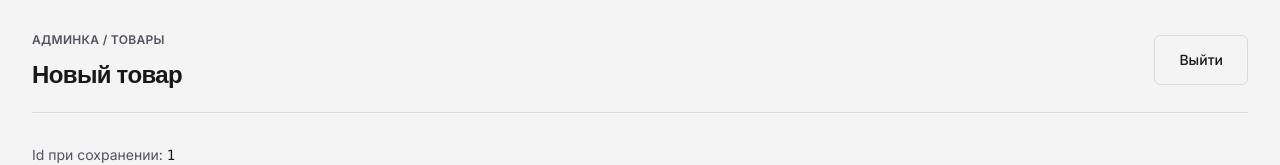
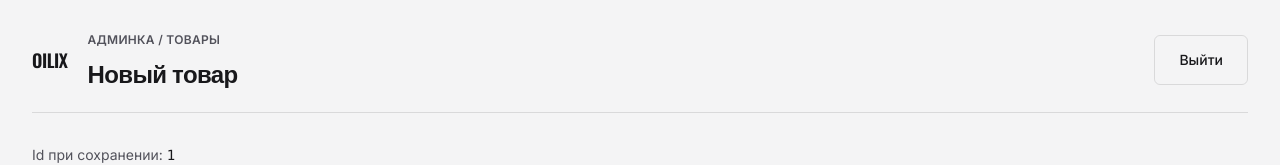
Before and after one commit to zagliadov/Oilix, a Next.js app: page /admin/products/new in a window 1280 px wide. Shown: the top 165 px of the page. Built offline with nearby package versions, Linux system fonts and the light colour scheme; no server answers; the database is empty.

Commit message:
fix: call updateTag("catalog") so storefront cache gets product images

```diff
--- a/app/admin/page.tsx
+++ b/app/admin/page.tsx
@@ -1,5 +1,6 @@
 import type { Metadata } from "next";
 import Link from "next/link";
+import { getTranslations } from "next-intl/server";
 
 import { adminLogoutAction } from "@/app/lib/admin/auth/actions";
 import {
@@ -13,12 +14,20 @@ export const metadata: Metadata = {
   robots: { index: false, follow: false },
 };
 
-export default function AdminHomePage() {
+export default async function AdminHomePage() {
+  const landingTranslations = await getTranslations("Landing");
+
   return (
     <div className="w-full px-4 py-10 sm:px-6 lg:px-8">
       <header className="flex flex-col gap-4 border-b border-border pb-8 sm:flex-row sm:items-center sm:justify-between">
         <div>
-          <h1 className="font-display text-2xl font-bold tracking-tight text-foreground">
+          <Link
+            href="/"
+            className="font-display inline-block text-lg font-semibold uppercase tracking-tight text-foreground transition hover:opacity-85"
+          >
+            {landingTranslations("brand")}
+          </Link>
+          <h1 className="font-display mt-3 text-2xl font-bold tracking-tight text-foreground">
             Администрирование
           </h1>
           <p className="mt-1 text-sm text-muted-foreground">
--- a/app/lib/admin/products/product-actions.ts
+++ b/app/lib/admin/products/product-actions.ts
@@ -4,6 +4,7 @@ import { revalidatePath } from "next/cache";
 import { redirect } from "next/navigation";
 
 import { requireAdminSession } from "@/app/lib/admin/auth/require-admin";
+import { getCatalogBundle } from "@/app/lib/catalog/load-catalog";
 import { parseProductFromFormData } from "@/app/lib/catalog-data/parse-product-form";
 import {
   createProduct,
@@ -11,7 +12,6 @@ import {
   getProductById,
   updateProduct,
 } from "@/app/lib/catalog-data/product-repository";
-import { readCatalogBundleFromFile } from "@/app/lib/catalog-data/read-catalog-file";
 import { suggestNextProductId } from "@/app/lib/catalog-data/product-ids";
 
 export type ProductFormActionState = {
@@ -26,7 +26,7 @@ export const createProductAction = async (
   formData: FormData,
 ): Promise<ProductFormActionState> => {
   await requireAdminSession();
-  const bundle = await readCatalogBundleFromFile();
+  const bundle = await getCatalogBundle();
   const newId = suggestNextProductId(bundle.products);
   const parsed = parseProductFromFormData(formData, bundle, {
     mode: "create",
@@ -36,8 +36,10 @@ export const createProductAction = async (
     return { ok: false, errors: parsed.errors };
   }
   await createProduct(parsed.product);
+  const createdId = parsed.product.id;
   revalidatePath("/admin/products");
-  redirect("/admin/products");
+  revalidatePath(`/admin/products/${encodeURIComponent(createdId)}/edit`);
+  redirect(`/admin/products/${encodeURIComponent(createdId)}/edit`);
 };
 
 export const updateProductAction = async (
@@ -50,7 +52,7 @@ export const updateProductAction = async (
   if (id === "") {
     return { ok: false, errors: ["Не указан id товара."] };
   }
-  const bundle = await readCatalogBundleFromFile();
+  const bundle = await getCatalogBundle();
   const parsed = parseProductFromFormData(formData, bundle, {
     mode: "edit",
     productId: id,
@@ -68,7 +70,9 @@ export const updateProductAction = async (
   return { ok: true, saved: true };
 };
 
-export const deleteProductAction = async (formData: FormData): Promise<void> => {
+export const deleteProductAction = async (
+  formData: FormData,
+): Promise<void> => {
   await requireAdminSession();
   const idRaw = formData.get("id");
   const id = typeof idRaw === "string" ? idRaw.trim() : "";
--- a/app/lib/catalog-data/product-image-repository.ts
+++ b/app/lib/catalog-data/product-image-repository.ts
@@ -1,13 +1,16 @@
 import "server-only";
 
 import { eq, asc, max } from "drizzle-orm";
-import { revalidateTag } from "next/cache";
+import { revalidateTag, updateTag } from "next/cache";
 
 import { logAdminProductImages } from "@/app/lib/debug/log-admin-product-images";
 import { getDb } from "@/app/lib/db/client";
 import { productImages } from "@/app/lib/db/schema";
 
 const invalidateCatalog = (): void => {
+  // `updateTag` (Server Action paths) expires `unstable_cache` immediately; `revalidateTag` alone
+  // can leave stale catalog HTML without fresh `product_images` URLs (cards show placeholders).
+  updateTag("catalog");
   revalidateTag("catalog", "default");
 };
 
--- a/app/lib/catalog-data/product-repository.ts
+++ b/app/lib/catalog-data/product-repository.ts
@@ -1,7 +1,7 @@
 import "server-only";
 
 import { eq, asc } from "drizzle-orm";
-import { revalidateTag } from "next/cache";
+import { revalidateTag, updateTag } from "next/cache";
 import * as _ from "lodash";
 
 import { buildStoreProductFromRow } from "@/app/lib/catalog/db-mappers";
@@ -14,6 +14,7 @@ import { getDb } from "@/app/lib/db/client";
 import { products } from "@/app/lib/db/schema";
 
 const invalidateCatalog = (): void => {
+  updateTag("catalog");
   revalidateTag("catalog", "default");
 };
 
--- a/components/admin/admin-shell.tsx
+++ b/components/admin/admin-shell.tsx
@@ -1,4 +1,5 @@
 import Link from "next/link";
+import { getTranslations } from "next-intl/server";
 
 import { adminLogoutAction } from "@/app/lib/admin/auth/actions";
 import {
@@ -11,11 +12,21 @@ type AdminShellProps = {
   children: React.ReactNode;
 };
 
-export const AdminShell = ({ title, children }: AdminShellProps) => {
+export const AdminShell = async ({ title, children }: AdminShellProps) => {
+  const landingTranslations = await getTranslations("Landing");
+
   return (
     <div className="w-full px-4 py-8 sm:px-6 lg:px-8">
       <header className="flex flex-col gap-4 border-b border-border pb-6 sm:flex-row sm:items-center sm:justify-between">
-        <div>
+        <div className="min-w-0">
+          <div className="flex flex-col gap-3 sm:flex-row sm:items-center sm:gap-5">
+            <Link
+              href="/"
+              className="font-display shrink-0 text-lg font-semibold uppercase tracking-tight text-foreground transition hover:opacity-85"
+            >
+              {landingTranslations("brand")}
+            </Link>
+            <div className="min-w-0">
               <p className="text-xs font-semibold uppercase tracking-wide text-muted-foreground">
                 <Link href="/admin" className="transition hover:text-foreground">
                   Админка
@@ -28,6 +39,8 @@ export const AdminShell = ({ title, children }: AdminShellProps) => {
               <h1 className="font-display mt-2 text-2xl font-bold tracking-tight text-foreground">
                 {title}
               </h1>
+            </div>
+          </div>
         </div>
         <form action={adminLogoutAction}>
           <button
```
Lines whose indentation alone changed are shown as unchanged.
